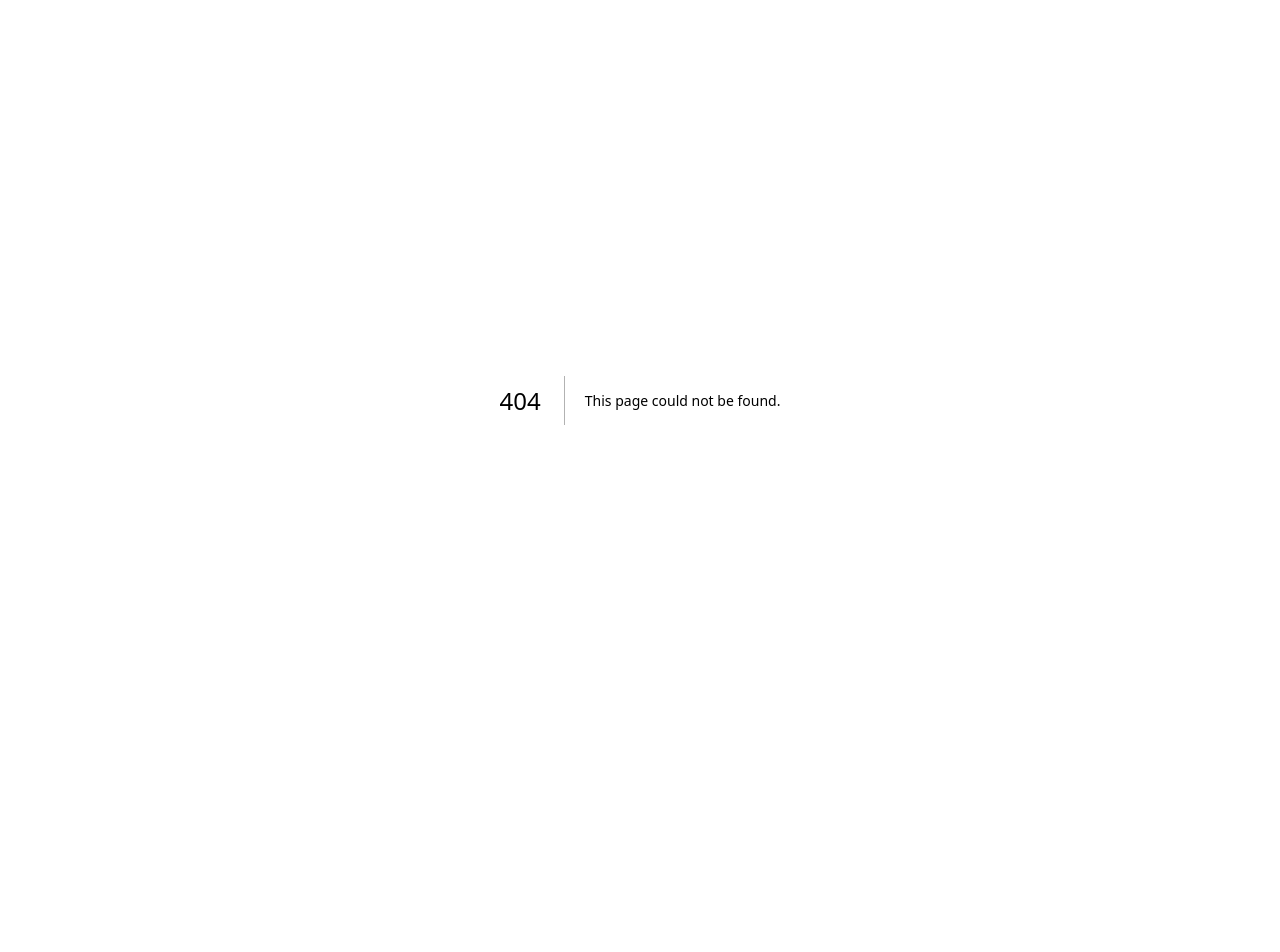
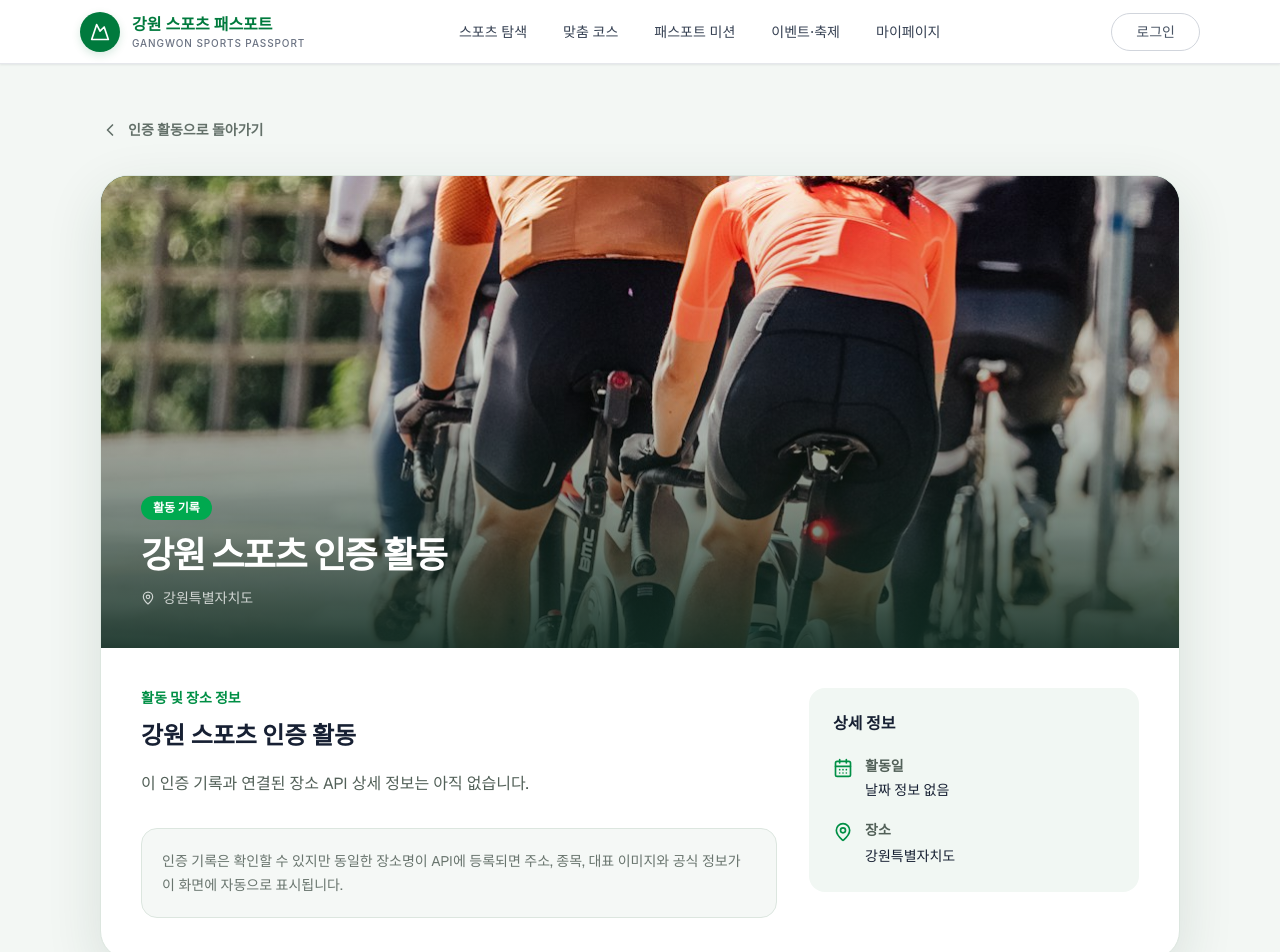
Before and after one commit to snupels/snupel, a Next.js app: page /activity-feed/detail in a window 1280 px wide. Before the commit this address had no page. Shown: the top 952 px of the page. Before the commit the page ends 800 px from the top, so only its background shows below. Built offline with nearby package versions, Linux system fonts and the light colour scheme; no server answers.

Commit message:
feat: link activity feed to place details

```diff
--- /dev/null
+++ b/app/(portal)/activity-feed/detail/page.tsx
@@ -0,0 +1,5 @@
+import { ActivityDetailPage } from "@/components/ActivityDetailPage";
+
+export default function ActivityDetailRoutePage() {
+  return <ActivityDetailPage />;
+}
--- /dev/null
+++ b/components/ActivityDetailPage.tsx
@@ -0,0 +1,115 @@
+"use client";
+
+import Image, { type StaticImageData } from "next/image";
+import Link from "next/link";
+import { Suspense, useEffect, useState } from "react";
+import { useSearchParams } from "next/navigation";
+import type { ActivityResponse } from "@/lib/api/dto";
+import { api } from "@/lib/api/service";
+import { AppIcon } from "./AppIcon";
+import fallbackImage from "@/imports/LandingPage/205ec17d713405bedcfab3cf69b55f31151a8bf3.png";
+
+const categoryLabels: Record<string, string> = {
+  sports: "스포츠",
+  event: "이벤트",
+  festival: "축제",
+  tourism: "관광",
+};
+
+function activityImage(activity: ActivityResponse | null): StaticImageData | string {
+  const imageUrl = activity?.representativeImageUrl;
+  return imageUrl?.startsWith("https://tong.visitkorea.or.kr/") ? imageUrl : fallbackImage;
+}
+
+function coordinate(activity: ActivityResponse) {
+  if (activity.latitude === null || activity.longitude === null) return null;
+  return `${activity.latitude.toFixed(5)}, ${activity.longitude.toFixed(5)}`;
+}
+
+function DetailLoading() {
+  return <div className="mx-auto min-h-[60vh] max-w-[1080px] px-5 py-16 text-sm text-[#68756d]">활동 정보를 불러오는 중입니다.</div>;
+}
+
+export function ActivityDetailPage() {
+  return <Suspense fallback={<DetailLoading />}><ActivityDetailContent /></Suspense>;
+}
+
+function ActivityDetailContent() {
+  const searchParams = useSearchParams();
+  const activityId = Number(searchParams.get("id"));
+  const hasActivityId = Number.isInteger(activityId) && activityId > 0;
+  const feedTitle = searchParams.get("title") || "강원 스포츠 인증 활동";
+  const feedPlace = searchParams.get("place") || "강원특별자치도";
+  const feedDate = searchParams.get("date") || "날짜 정보 없음";
+  const feedStatus = searchParams.get("status") || "활동 기록";
+  const [activity, setActivity] = useState<ActivityResponse | null>(null);
+  const [apiError, setApiError] = useState(false);
+
+  useEffect(() => {
+    if (!hasActivityId) return;
+    let cancelled = false;
+    api.activities.get(activityId)
+      .then((item) => {
+        if (!cancelled) setActivity(item);
+      })
+      .catch(() => {
+        if (!cancelled) setApiError(true);
+      });
+    return () => {
+      cancelled = true;
+    };
+  }, [activityId, hasActivityId]);
+
+  if (hasActivityId && !activity && !apiError) return <DetailLoading />;
+
+  const title = activity?.placeName ?? feedTitle;
+  const location = activity?.address ?? activity?.sigun ?? activity?.region ?? feedPlace;
+  const coordinates = activity ? coordinate(activity) : null;
+
+  return (
+    <main className="min-h-screen bg-[#f3f7f4] px-5 pb-20 pt-10 text-[#172033] sm:px-8 sm:pt-14">
+      <div className="mx-auto max-w-[1080px]">
+        <Link href="/activity-feed" className="inline-flex items-center gap-2 text-sm font-semibold text-[#637069] transition hover:text-[#008f45]"><AppIcon name="chevronLeft" className="size-5" />인증 활동으로 돌아가기</Link>
+
+        <article className="mt-7 overflow-hidden rounded-[28px] border border-[#dce6df] bg-white shadow-[0_18px_55px_rgba(23,58,45,0.12)]">
+          <div className="relative aspect-[16/7] min-h-[280px] overflow-hidden bg-[#173a2d]">
+            <Image src={activityImage(activity)} alt={`${title} 장소 이미지`} fill preload sizes="(max-width: 1080px) 100vw, 1080px" className="object-cover" />
+            <div className="absolute inset-0 bg-gradient-to-t from-[#102c22]/90 via-[#102c22]/20 to-transparent" />
+            <div className="absolute inset-x-0 bottom-0 p-7 text-white sm:p-10">
+              <span className="inline-flex rounded-full bg-[#00a94f] px-3 py-1 text-xs font-bold">{feedStatus}</span>
+              <h1 className="mt-4 text-3xl font-bold tracking-[-0.04em] sm:text-4xl">{title}</h1>
+              <p className="mt-3 flex items-center gap-2 text-sm text-white/75"><AppIcon name="mapPin" />{location}</p>
+            </div>
+          </div>
+
+          <div className="grid gap-8 p-7 sm:p-10 lg:grid-cols-[minmax(0,1fr)_330px]">
+            <section>
+              <p className="text-sm font-bold text-[#008f45]">활동 및 장소 정보</p>
+              <h2 className="mt-3 text-2xl font-bold">{feedTitle}</h2>
+              <p className="mt-4 leading-8 text-[#526058]">
+                {activity?.summary ?? (activity ? `API에 등록된 ${title} 장소 정보입니다.` : "이 인증 기록과 연결된 장소 API 상세 정보는 아직 없습니다.")}
+              </p>
+              {!activity && (
+                <div className="mt-7 rounded-2xl border border-[#dce6df] bg-[#f5f8f6] p-5 text-sm leading-6 text-[#69756e]">
+                  인증 기록은 확인할 수 있지만 동일한 장소명이 API에 등록되면 주소, 종목, 대표 이미지와 공식 정보가 이 화면에 자동으로 표시됩니다.
+                </div>
+              )}
+            </section>
+
+            <aside className="h-fit rounded-2xl bg-[#f1f7f3] p-6">
+              <h2 className="font-bold">상세 정보</h2>
+              <dl className="mt-5 space-y-5 text-sm">
+                <div className="flex gap-3"><AppIcon name="calendar" className="mt-0.5 size-5 shrink-0 text-[#008f45]" /><div><dt className="font-semibold text-[#526058]">활동일</dt><dd className="mt-1 text-[#172033]">{feedDate}</dd></div></div>
+                <div className="flex gap-3"><AppIcon name="mapPin" className="mt-0.5 size-5 shrink-0 text-[#008f45]" /><div><dt className="font-semibold text-[#526058]">장소</dt><dd className="mt-1 leading-6 text-[#172033]">{location}</dd></div></div>
+                {activity?.sportName && <div className="flex gap-3"><AppIcon name="medal" className="mt-0.5 size-5 shrink-0 text-[#008f45]" /><div><dt className="font-semibold text-[#526058]">종목</dt><dd className="mt-1 text-[#172033]">{activity.sportName}</dd></div></div>}
+                {activity && <div className="flex gap-3"><AppIcon name="clipboard" className="mt-0.5 size-5 shrink-0 text-[#008f45]" /><div><dt className="font-semibold text-[#526058]">분류</dt><dd className="mt-1 text-[#172033]">{categoryLabels[activity.category] ?? activity.category}</dd></div></div>}
+                {coordinates && <div className="flex gap-3"><AppIcon name="map" className="mt-0.5 size-5 shrink-0 text-[#008f45]" /><div><dt className="font-semibold text-[#526058]">좌표</dt><dd className="mt-1 text-[#172033]">{coordinates}</dd></div></div>}
+              </dl>
+              {activity?.sourceUrl && <a href={activity.sourceUrl} target="_blank" rel="noopener noreferrer" className="mt-6 inline-flex h-11 w-full items-center justify-center gap-2 rounded-xl bg-[#008f45] text-sm font-bold text-white transition hover:bg-[#00783a]">공식 정보 보기<AppIcon name="arrowRight" /></a>}
+            </aside>
+          </div>
+        </article>
+      </div>
+    </main>
+  );
+}
--- a/components/ActivityHistoryPage.tsx
+++ b/components/ActivityHistoryPage.tsx
@@ -13,19 +13,20 @@ type ActivityStatus = "인증 완료" | "도장 획득" | "저장";
 
 type MissionActivity = {
   id: string;
+  activityId?: number;
   date: string;
   title: string;
   place: string;
   status: ActivityStatus;
   icon: AppIconName;
-  image: StaticImageData;
+  image: StaticImageData | string;
 };
 
 const fallbackActivities: MissionActivity[] = [
   { id: "fallback-1", date: "2026.05.15", title: "설악산 트레일 챌린지", place: "속초 · 고성", status: "인증 완료", icon: "checkCircle", image: course1 },
-  { id: "fallback-2", date: "2026.05.10", title: "오대산 선재길 힐링 트레킹", place: "평창", status: "도장 획득", icon: "award", image: course2 },
+  { id: "fallback-2", activityId: 719, date: "2026.05.10", title: "오대산 선재길 힐링 트레킹", place: "평창", status: "도장 획득", icon: "award", image: course2 },
   { id: "fallback-3", date: "2026.05.02", title: "평창 MTB 익스트림", place: "평창", status: "저장", icon: "bookmark", image: course3 },
-  { id: "fallback-4", date: "2026.04.29", title: "양양 서핑 입문 코스", place: "양양", status: "인증 완료", icon: "checkCircle", image: course1 },
+  { id: "fallback-4", activityId: 3634, date: "2026.04.29", title: "양양 서핑 입문 코스", place: "양양", status: "인증 완료", icon: "checkCircle", image: course1 },
 ];
 
 const filters: Array<"전체" | ActivityStatus> = ["전체", "인증 완료", "도장 획득", "저장"];
@@ -44,6 +45,17 @@ function formatActivityDate(value: string) {
     .replace(/\.$/, "");
 }
 
+function activityDetailHref(activity: MissionActivity) {
+  const params = new URLSearchParams({
+    title: activity.title,
+    place: activity.place,
+    date: activity.date,
+    status: activity.status,
+  });
+  if (activity.activityId) params.set("id", String(activity.activityId));
+  return `/activity-feed/detail?${params.toString()}`;
+}
+
 export function ActivityHistoryPage() {
   const [activities, setActivities] = useState(fallbackActivities);
   const [filter, setFilter] = useState<"전체" | ActivityStatus>("전체");
@@ -60,12 +72,13 @@ export function ActivityHistoryPage() {
           items
             .map((item, index) => ({
               id: `activity-${item.id}`,
+              activityId: item.id,
               date: formatActivityDate(item.createdAt),
               title: item.sportName ?? item.placeName ?? `스포츠 미션 #${item.id}`,
               place: [item.region, item.placeName].filter(Boolean).join(" · ") || "강원특별자치도",
               status: "인증 완료" as const,
               icon: "checkCircle" as const,
-              image: feedImages[index % feedImages.length],
+              image: item.representativeImageUrl ?? feedImages[index % feedImages.length],
             }))
             .sort((a, b) => b.date.localeCompare(a.date)),
         );
@@ -178,7 +191,8 @@ export function ActivityHistoryPage() {
                 const completed = activity.status === "인증 완료";
                 const stamped = activity.status === "도장 획득";
                 return (
-                  <article key={activity.id} className="overflow-hidden rounded-[18px] border border-[#dce5df] bg-white shadow-[0_6px_18px_rgba(23,32,51,0.06)]">
+                  <Link key={activity.id} href={activityDetailHref(activity)} className="group block cursor-pointer overflow-hidden rounded-[18px] border border-[#dce5df] bg-white shadow-[0_6px_18px_rgba(23,32,51,0.06)] transition hover:-translate-y-1 hover:border-[#9bc6aa] hover:shadow-[0_12px_28px_rgba(23,70,48,0.13)] focus-visible:outline-none focus-visible:ring-2 focus-visible:ring-[#008f45]">
+                  <article>
                     <header className="flex items-center justify-between gap-2 px-3 py-3">
                       <div className="flex min-w-0 items-center gap-2">
                         <span className="flex size-8 shrink-0 items-center justify-center rounded-full bg-[#008f45] text-[10px] font-bold text-white">강원</span>
@@ -199,7 +213,7 @@ export function ActivityHistoryPage() {
                     </header>
 
                     <div className="relative aspect-[4/3] overflow-hidden bg-[#e8eeea]">
-                      <Image src={activity.image} alt={`${activity.title} 활동 사진`} fill sizes="(max-width: 640px) 100vw, (max-width: 1024px) 50vw, 270px" className="object-cover transition-transform duration-500 hover:scale-[1.03]" />
+                      <Image src={activity.image} alt={`${activity.title} 활동 사진`} fill sizes="(max-width: 640px) 100vw, (max-width: 1024px) 50vw, 270px" className="object-cover transition-transform duration-500 group-hover:scale-[1.03]" />
                       <div className="absolute inset-0 bg-gradient-to-t from-black/45 via-transparent to-transparent" />
                       <span className={`absolute bottom-3 left-3 flex size-9 items-center justify-center rounded-full shadow-lg ${
                         completed
@@ -218,14 +232,16 @@ export function ActivityHistoryPage() {
                         <AppIcon name="mapPin" className="size-3.5 shrink-0 text-[#008f45]" />
                         {activity.place}
                       </p>
-                      <div className="mt-3 border-t border-[#edf1ee] pt-3 text-xs">
+                      <div className="mt-3 flex items-center justify-between gap-2 border-t border-[#edf1ee] pt-3 text-xs">
                         <span className="inline-flex items-center gap-1.5 font-semibold text-[#008f45]">
                           <AppIcon name={completed ? "checkCircle" : stamped ? "award" : "bookmark"} className="size-3.5" />
                           {completed ? "미션 인증 기록" : stamped ? "도장 획득 기록" : "저장한 미션"}
                         </span>
+                        <span className="inline-flex items-center gap-1 font-bold text-[#657169] transition group-hover:text-[#008f45]">상세보기<AppIcon name="arrowRight" className="size-3.5" /></span>
                       </div>
                     </div>
                   </article>
+                  </Link>
                 );
               })
             ) : (
```
